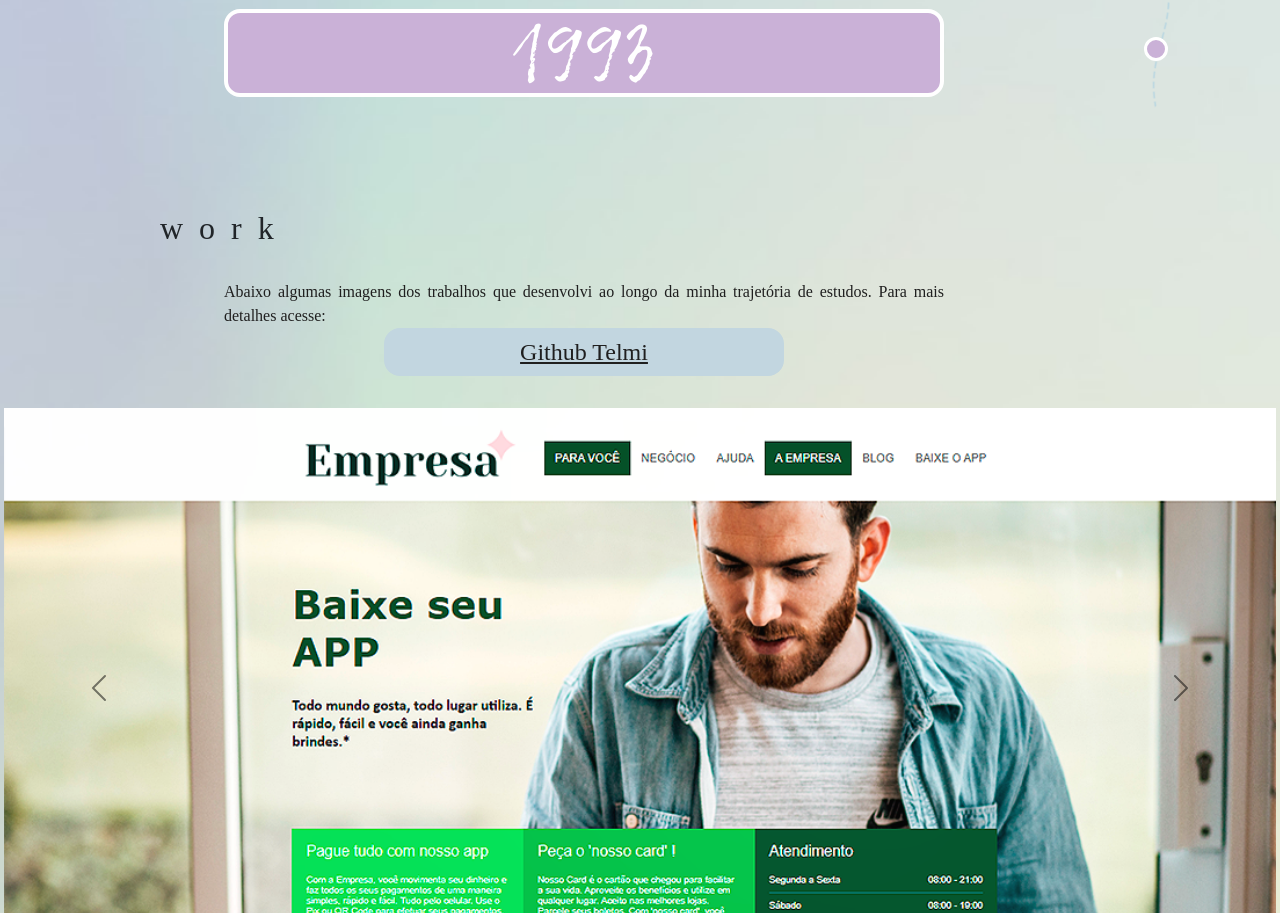
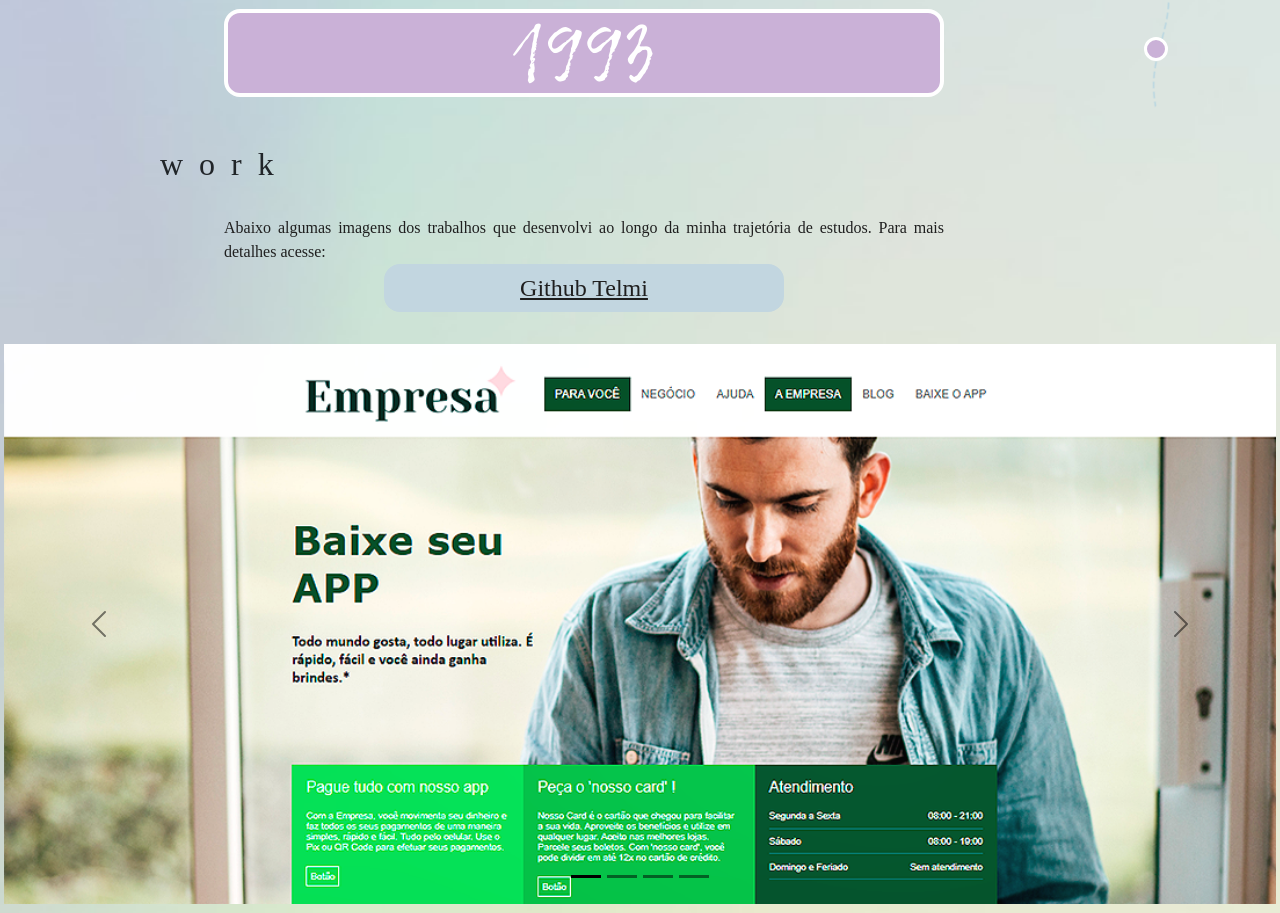
Before and after one commit to TelmiAdame/Portfolio_Angular, an Angular app in the folder portfolio-angular/portfolio/: page / in a window 1280 px wide. Shown: the part 1309-2222 px from the top of the page. Built offline with nearby package versions, Linux system fonts and the light colour scheme; data requests are answered from the project's data file.

Commit message:
up date css work

```diff
--- a/portfolio-angular/portfolio/src/app/content/work/work.component.scss
+++ b/portfolio-angular/portfolio/src/app/content/work/work.component.scss
@@ -1,10 +1,9 @@
 
 .content-title {
-    padding: 3em 0em 1em 5em;
+    padding: 1em 0em 1em 5em;
     letter-spacing: 0.5em;
+    width: min-content;
     margin:0%;
-    display: flex;
-    align-items: center;
 }
 
 .content-boxs{
```
